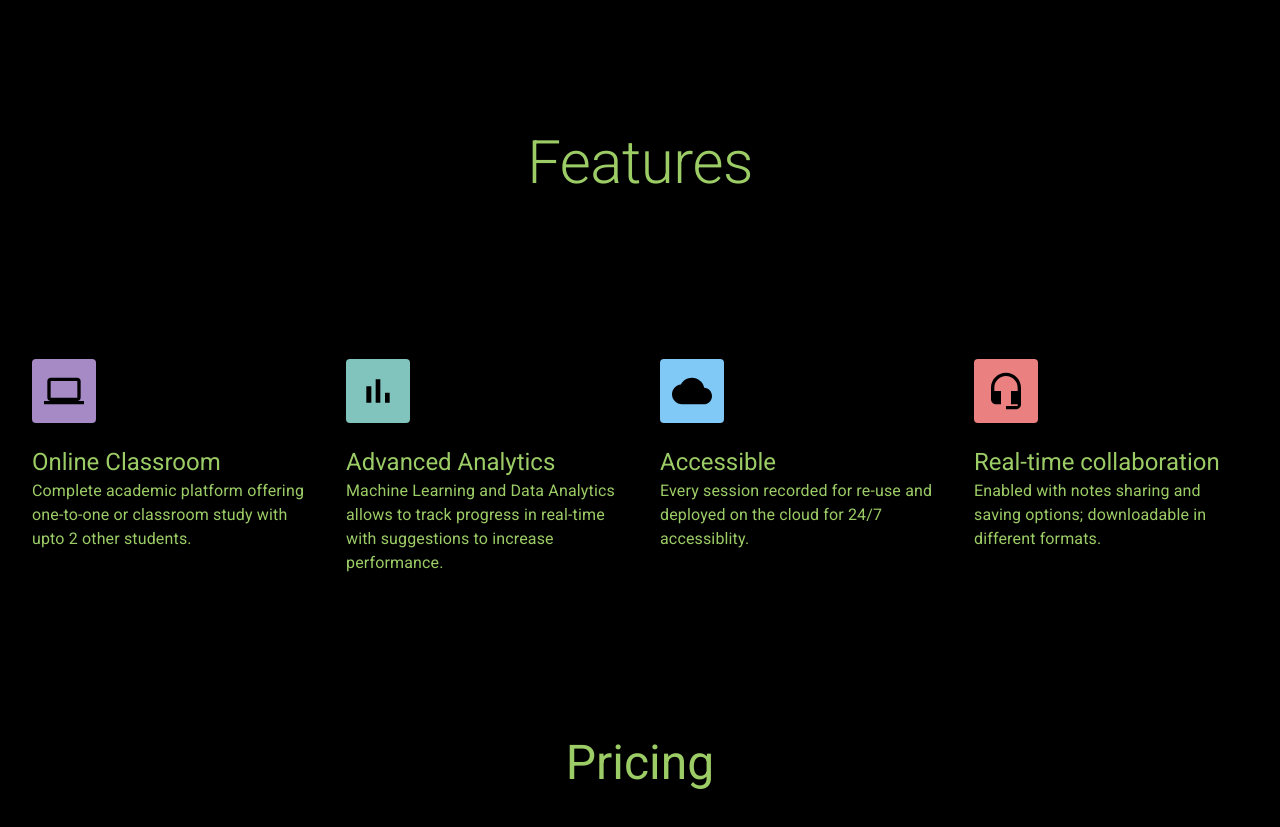
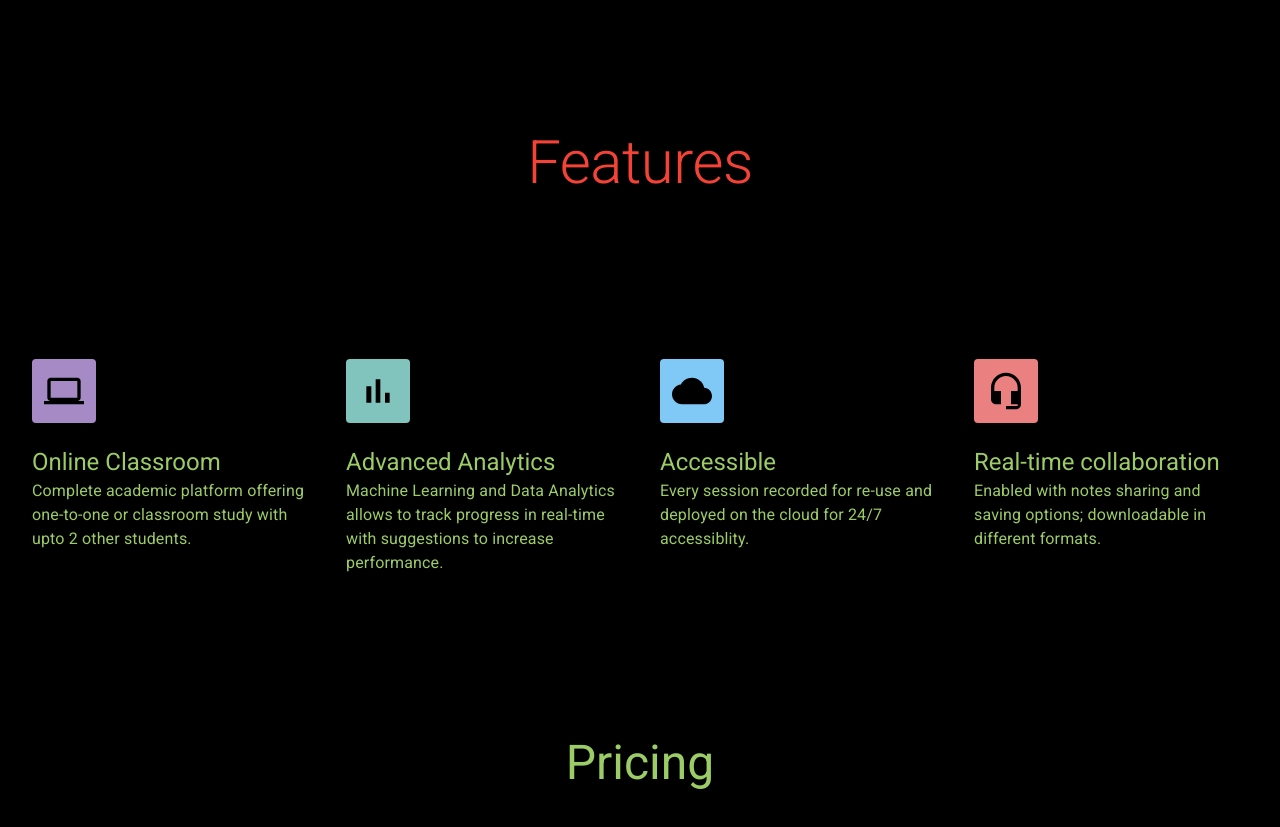
Before and after one commit to mughees-asif/tutify-education, a React (Create React App) app: page / in a window 1280 px wide. Shown: the part 800-1627 px from the top of the page. Built offline with nearby package versions, Linux system fonts and the light colour scheme; a web font is replaced by a local one.

Commit message:
change to red color

```diff
--- a/src/logged_out/components/home/FeatureCard.js
+++ b/src/logged_out/components/home/FeatureCard.js
@@ -46,7 +46,6 @@ function FeatureCard(props) {
         style={{
           color: "#000000",
           backgroundColor: shadeColor(color, 0.5),
-          textColor: "#000000",
           fill: color,
           align: "center"
         }}
--- a/src/logged_out/components/home/FeatureSection.js
+++ b/src/logged_out/components/home/FeatureSection.js
@@ -55,7 +55,7 @@ function FeatureSection(props) {
   return (
     <div name="features" style={{ backgroundColor: "#000000" }}>
       <div className="container-fluid lg-p-top">
-        <Typography variant="h2" align="center" className="lg-mg-bottom" color="Primary">
+        <Typography variant="h2" align="center" className="lg-mg-bottom" color="error">
           Features
         </Typography>
         <div className="container-fluid">
```
